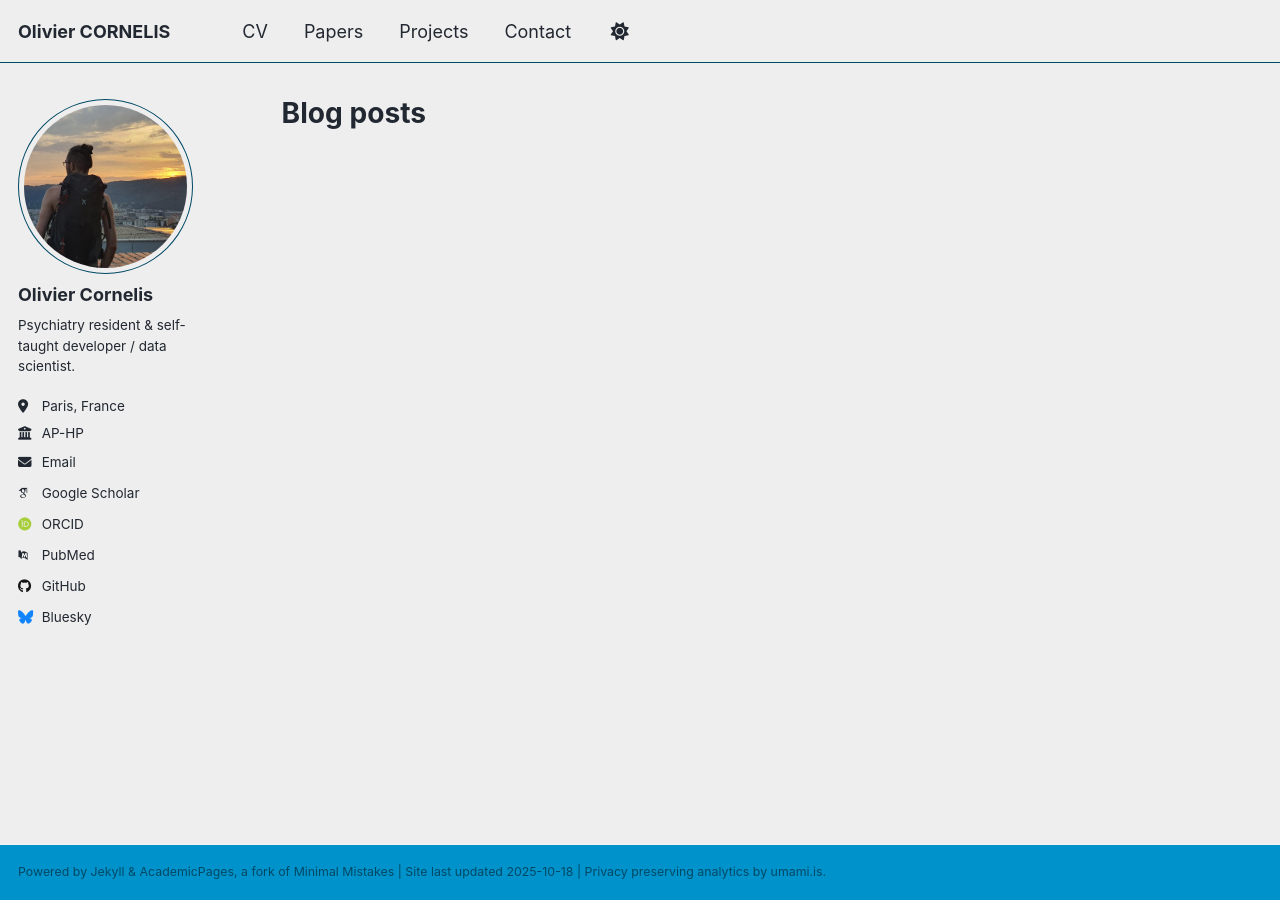
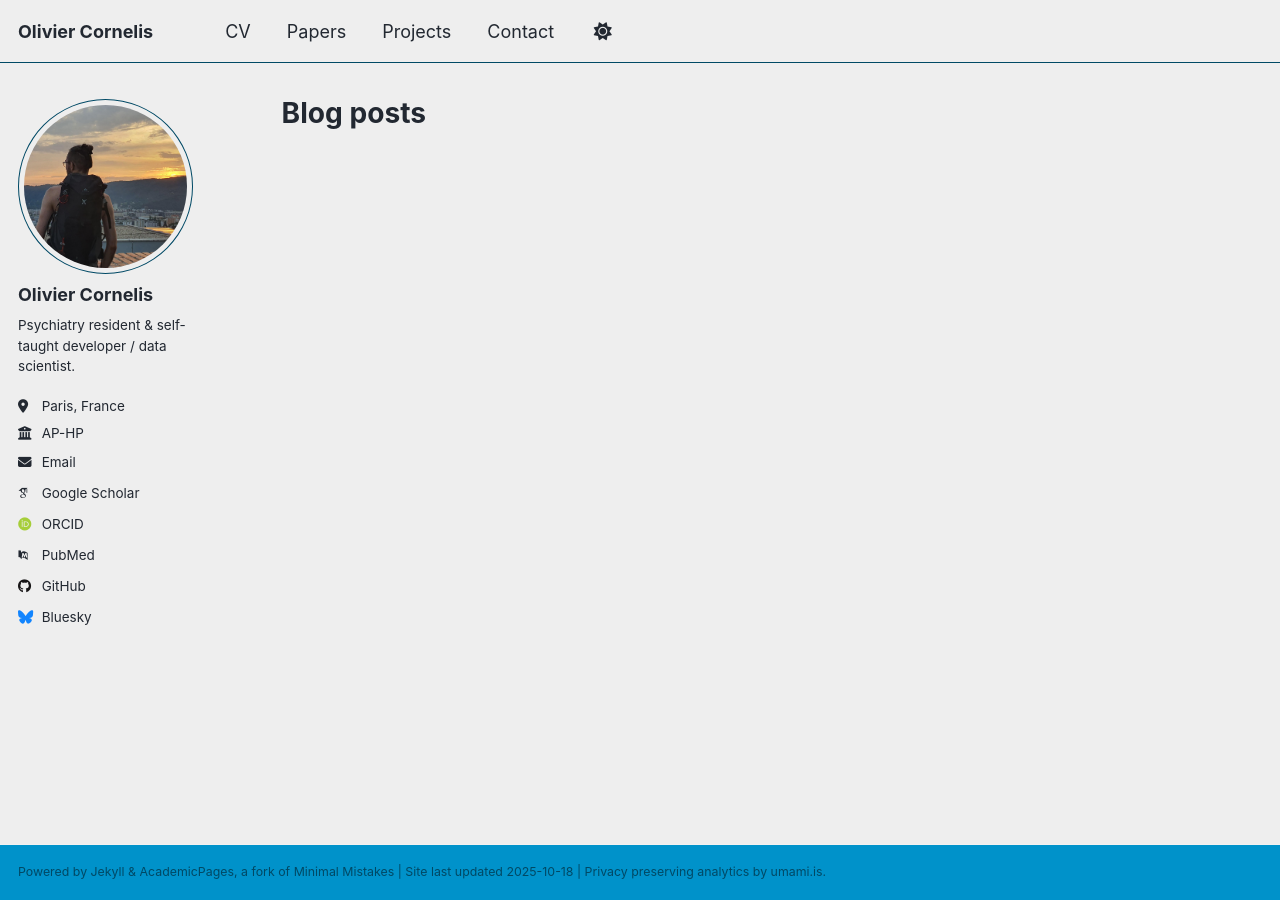
Before and after one commit to thiswillbeyourgithub/website, a Jekyll site: the page built from _pages/year-archive.html, in a window 1280 px wide. Built offline with Jekyll 4.4.1, drawn with Linux system fonts in a browser that asks for light colours; some web fonts are replaced; a script that is not in the unit is left out.

Commit message:
remove all caps
Signed-off-by: thiswillbeyourgithub <26625900+thiswillbeyourgithub@users.noreply.github.com>

```diff
--- a/_config.yml
+++ b/_config.yml
@@ -9,7 +9,7 @@
 # Basic Site Settings
 locale                   : "en-US"
 site_theme               : "air" # Currently available options are "default", "air"
-title                    : "Olivier CORNELIS"
+title                    : "Olivier Cornelis"
 title_separator          : "-"
 name                     : &name "Olivier Cornelis"
 description              : &description "Olivier Cornelis's academic portfolio"   # Update this with a general description of your site, this is the default if not overridden by a page
```
